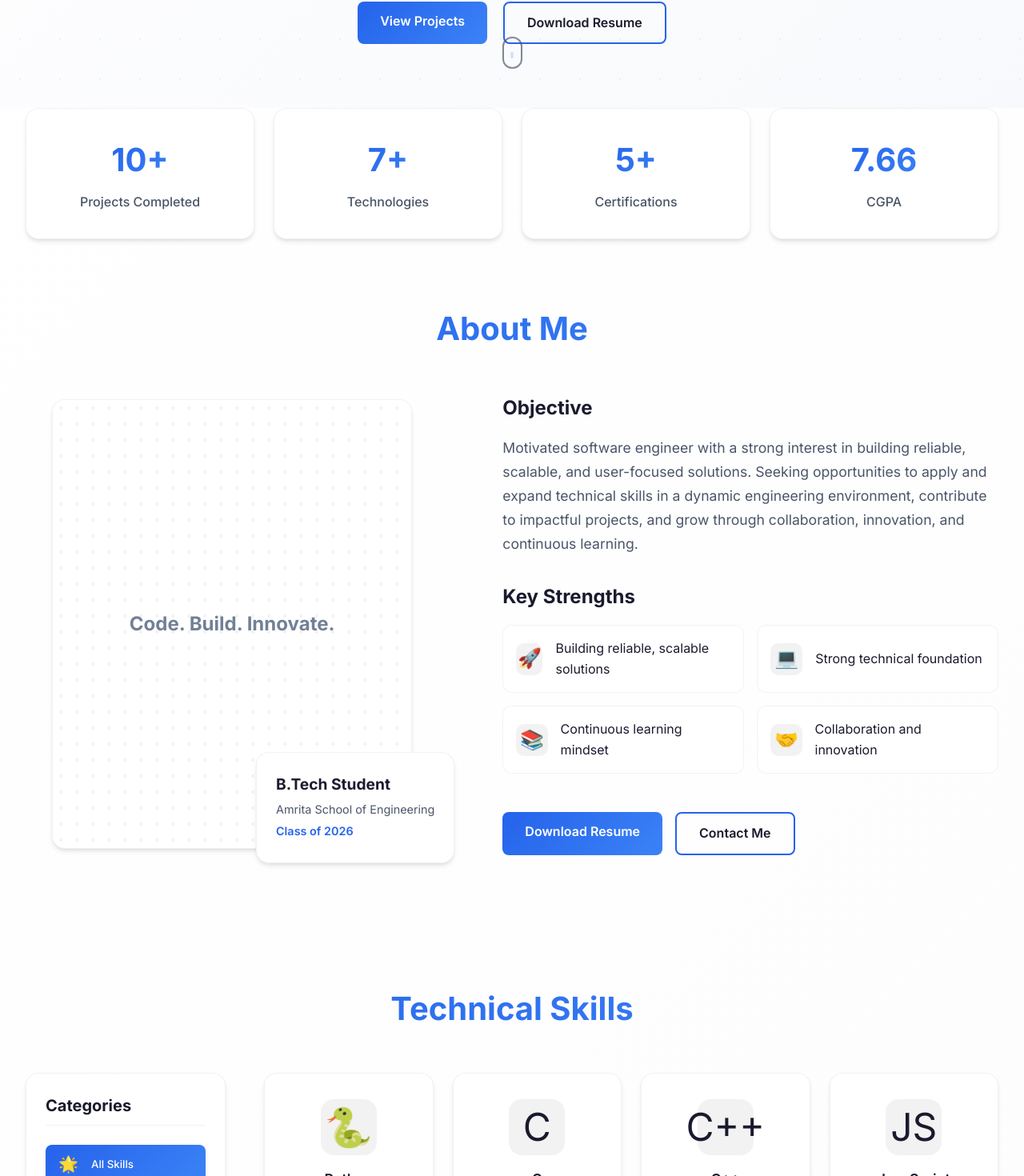
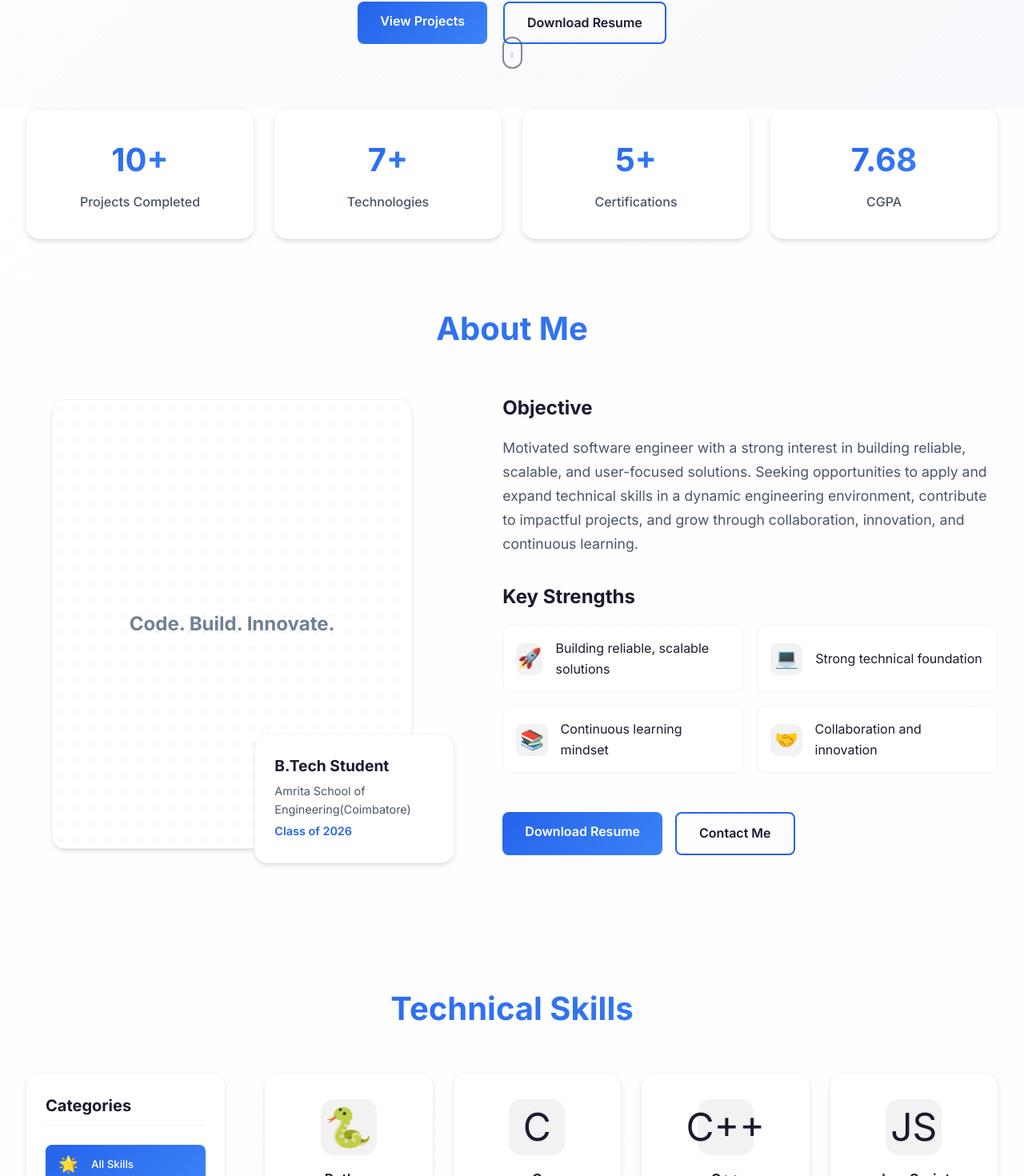
Before and after one commit to Haneesh-M/Portfolio, a React (Vite) app: page / in a window 1280 px wide. Shown: the part 738-2208 px from the top of the page at 80% size. Built offline with nearby package versions, Linux system fonts and the light colour scheme.

Commit message:
vercel deploy

```diff
--- a/src/components/Footer.jsx
+++ b/src/components/Footer.jsx
@@ -18,7 +18,7 @@ const Footer = () => {
                         <a href="#contact">Contact</a>
                     </div>
                     <div className="footer-badge">
-                        Built with ⚛️ React.js
+                        Built by ❤️ Markapudi Haneesh
                     </div>
                 </div>
             </div>
--- a/src/sections/About.jsx
+++ b/src/sections/About.jsx
@@ -16,7 +16,7 @@ const About = () => {
                         </div>
                         <div className="about-experience glass-card">
                             <h3>B.Tech Student</h3>
-                            <p>Amrita School of Engineering</p>
+                            <p>Amrita School of Engineering(Coimbatore)</p>
                             <p className="text-accent">Class of 2026</p>
                         </div>
                     </div>
--- a/src/sections/Education.jsx
+++ b/src/sections/Education.jsx
@@ -43,10 +43,10 @@ const EducationItem = ({ index, institution, degree, date, grade, location }) =>
 const Education = () => {
     const educationData = [
         {
-            institution: "Amrita School of Engineering",
+            institution: "Amrita School of Engineering(Coimbatore)",
             degree: "B.Tech - Computer Science and Engineering",
             date: "Sept 2022 – June 2026",
-            grade: "CGPA: 7.66",
+            grade: "CGPA: 7.68",
             location: "Ettimadai, Tamil Nadu"
         },
         {
--- a/src/sections/Stats.jsx
+++ b/src/sections/Stats.jsx
@@ -60,7 +60,7 @@ const Stats = () => {
         { limit: 10, title: "Projects Completed", suffix: "+" },
         { limit: 7, title: "Technologies", suffix: "+" },
         { limit: 5, title: "Certifications", suffix: "+" },
-        { limit: 7.66, title: "CGPA", suffix: "" }
+        { limit: 7.68, title: "CGPA", suffix: "" }
     ];
 
     return (
```
Also changed, not shown: vercel.json (added).
